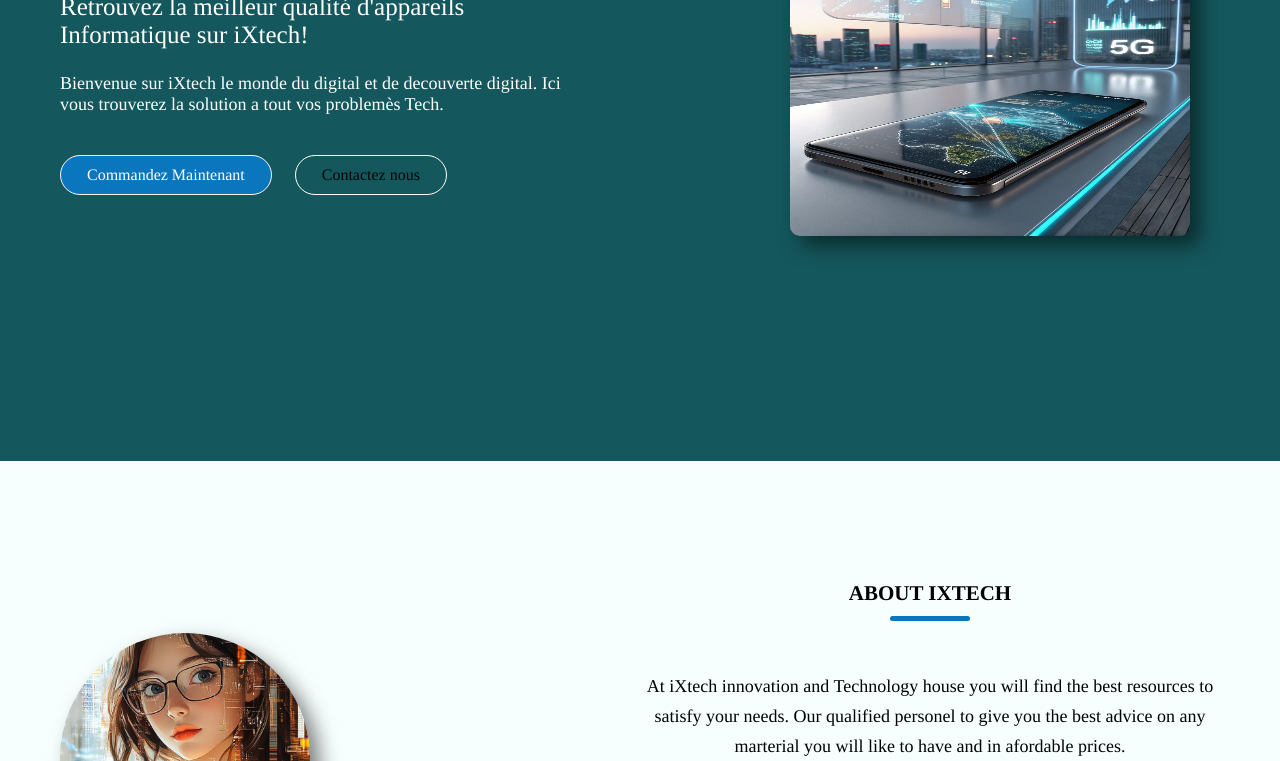
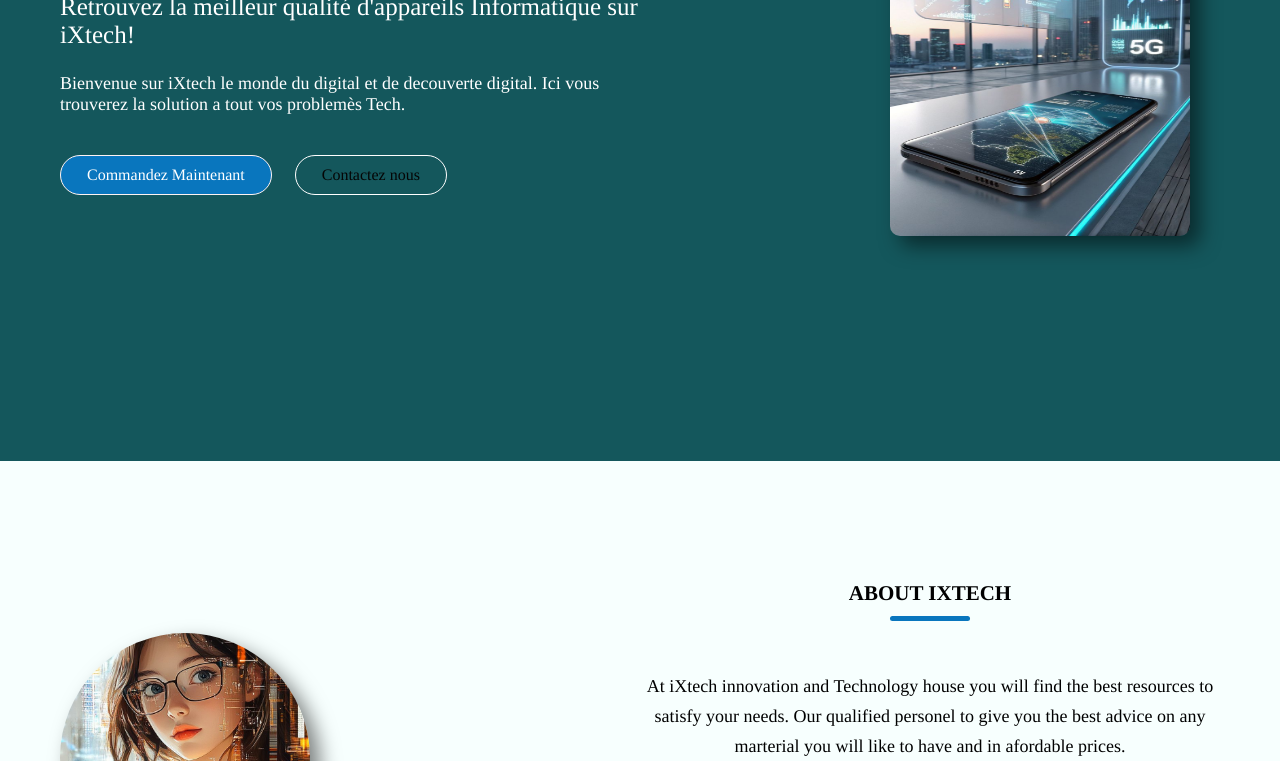
Before and after one commit to E1st2/Commerce, a plain HTML site: page index.html in a window 1280 px wide. Shown: the part 339-1100 px from the top of the page. Drawn offline with nearby package versions, Linux system fonts and the light colour scheme.

Commit message:
Update index.html

```diff
--- a/index.html
+++ b/index.html
@@ -50,7 +50,7 @@
                     </div>
                 </div>
                 <div class="hero-image-wrapper">
-                    <img src="Tech.jpg" alt="Tech" width="400px" height="350px" class="hero-image">
+                    <img src="Tech.jpg" alt="Tech" width="300px" height="350px" class="hero-image">
                 </div>
             </div>
         </section>
```
